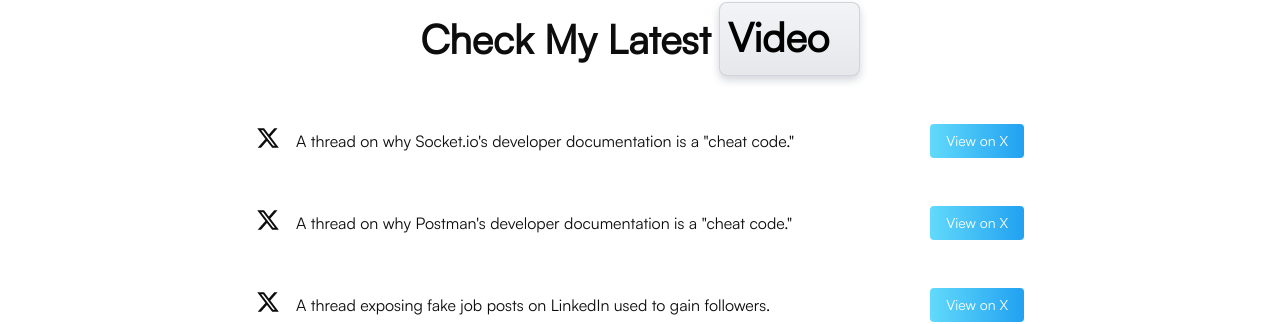
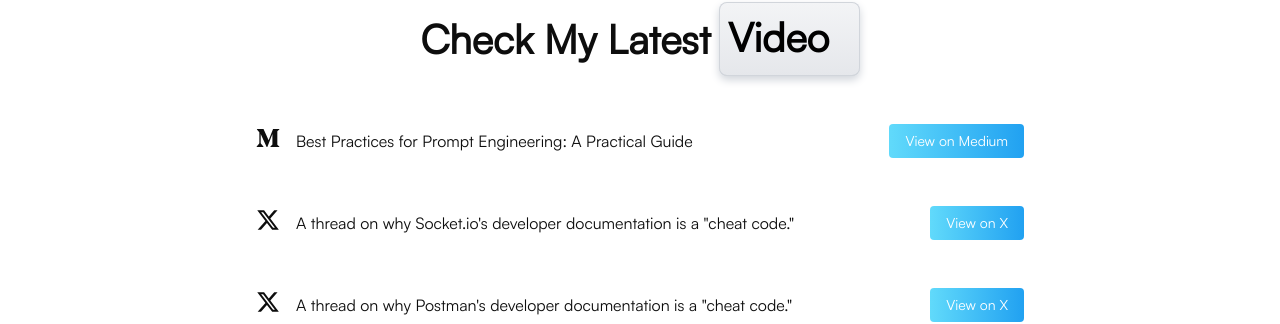
Before and after one commit to priyanshu-samal/newport, a React (Vite) app: page / in a window 1280 px wide. Shown: the part 3896-4220 px from the top of the page. Built offline with nearby package versions, Linux system fonts and the light colour scheme.

Commit message:
Update ThreadsAndArticles.jsx

```diff
--- a/src/components/ThreadsAndArticles.jsx
+++ b/src/components/ThreadsAndArticles.jsx
@@ -1,8 +1,15 @@
 import React from 'react';
 import './ThreadsAndArticles.scss';
 import { FaXTwitter } from 'react-icons/fa6';
+import { FaMediumM } from "react-icons/fa";
 
 const articles = [
+    {
+    platform: 'Medium',
+    icon: <FaMediumM />,
+    title: 'Best Practices for Prompt Engineering: A Practical Guide',
+    url: 'https://medium.com/@samalpriyanshu966/best-practices-for-prompt-engineering-a-practical-guide-e4d30c76b761',
+  },
     {
     platform: 'X',
     icon: <FaXTwitter />,
```
